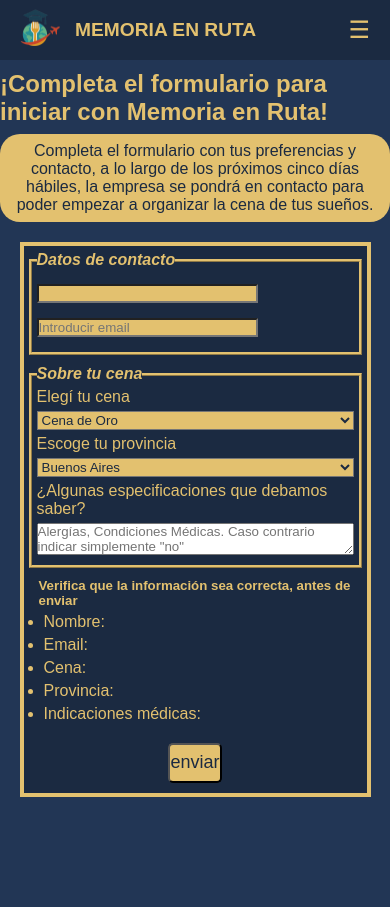
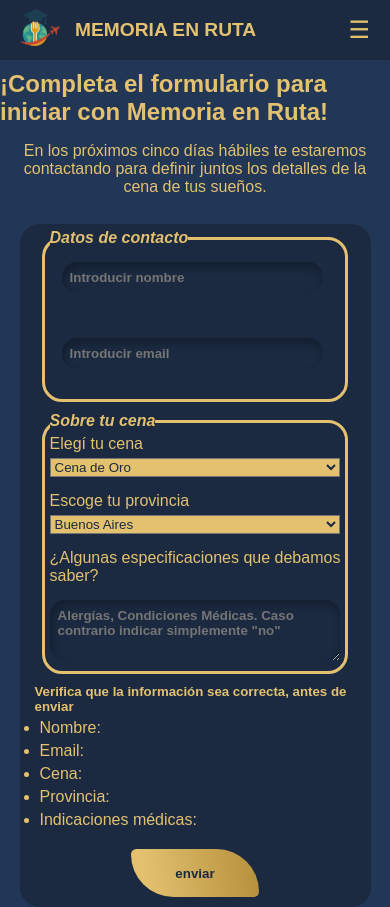
Before and after one commit to Fabricio3434/Proyecto-final-GT-Memoria-en-Ruta-, a React (Vite) app: page /organizeDinner in a window 390 px wide. Before the commit the page ends 844 px from the top, so only its background shows below. Built offline with nearby package versions, Linux system fonts and the light colour scheme.

Commit message:
Se adapto el formulario para que este en armonía con el resto de la página

```diff
--- a/src/App.css
+++ b/src/App.css
@@ -478,3 +478,40 @@ html {
         font-size: 11px;
     }
 }
+
+/*------------------------------------------------------------------------------------------*/
+
+
+/*Responsive formularios de envio*/
+@media(max-width: 600px) {
+    .Formulario {
+        width: 90%;
+        font-size: 16px;
+        border-width: 4px;
+    }
+
+    .field {
+        width: 90%;
+        padding: 5px;
+        border-width: 3px;
+    }
+
+    .color,
+    input,
+    select,
+    #t {
+        width: 100%;
+        margin: 5px 0;
+    }
+
+    .indicar>p {
+        height: auto;
+        padding: 8px;
+        font-size: 16px;
+    }
+
+    .ul {
+        font-size: 16px;
+        padding: 0 10px;
+    }
+}
--- a/src/css/Contact.css
+++ b/src/css/Contact.css
@@ -24,7 +24,8 @@
   grid-area: welcome;
 }
 
-#form {
+#form,
+.Formulario {
   display: flex;
   flex-direction: column;
   border-radius: 20px;
@@ -86,7 +87,9 @@
   font-weight: bold;
 }
 
-.complete {
+.complete,
+.color>input,
+#t {
   padding: 0.5rem;
   background-color: #1B2A41;
   border: none;
@@ -103,7 +106,8 @@
   transition: 300ms ease-in-out;
 }
 
-.complete:focus {
+.complete:focus,
+.color>input:focus {
   transform: scale(1.05);
 }
 
--- a/src/css/Formularios.css
+++ b/src/css/Formularios.css
@@ -5,12 +5,9 @@
 }
 
 .Formulario {
-    display: flex;
-    flex-direction: column;
     justify-content: center;
     align-items: center;
     margin-top: 10px;
-    border: 6px solid #e3c16f;
     width: 40%;
     font-size: 20px;
     gap: 10px;
@@ -19,7 +16,10 @@
     max-width: 600px;
     width: 100%;
     box-sizing: border-box;
+}
 
+.color>input {
+    margin-bottom: 20px;
 }
 
 legend {
@@ -29,19 +29,17 @@ legend {
 }
 
 .field {
-    border: 5px ridge #e3c16f;
-    padding: 7px;
+    border: 3px solid #e3c16f;
+    padding: 10px;
     width: 80%;
+    display: flex;
+    flex-direction: column;
+    gap: 10px;
+    border-radius: 20px;
 }
 
 .la {
     font-weight: normal;
-}
-
-.color>input {
-    background-color: #e3c16f;
-    color: #1b2a41;
-    width: 70%;
 }
 
 select {
@@ -66,29 +64,10 @@ select>option {
 }
 
 .indicar>p {
-    background-color: #e3c16f;
-    color: #1b2a41;
     height: 25px;
     text-align: center;
     margin-top: 8px;
     border-radius: 20px;
-}
-
-.envio {
-    background-color: #e3c16f;
-    color: #1b2a41;
-    width: 10em;
-    height: 1.5em;
-    border-radius: 5px;
-}
-
-.envio:hover {
-    scale: 1.2;
-}
-
-#t {
-    width: 80%;
-    margin: 7px;
 }
 
 .alinear2 {
@@ -100,42 +79,3 @@ select>option {
 .ul>li {
     margin: 5px;
 }
-
-@media(max-width: 600px) {
-    .Formulario {
-        width: 90%;
-        font-size: 16px;
-        border-width: 4px;
-    }
-
-    .field {
-        width: 100%;
-        padding: 5px;
-        border-width: 3px;
-    }
-
-    .color,
-    input,
-    select,
-    #t {
-        width: 100%;
-        margin: 5px 0;
-    }
-
-    .envio {
-        width: 100%;
-        height: 2.2em;
-        font-size: 18px;
-    }
-
-    .indicar>p {
-        height: auto;
-        padding: 8px;
-        font-size: 16px;
-    }
-
-    .ul {
-        font-size: 16px;
-        padding: 0 10px;
-    }
-}
--- a/src/css/ModoOscuro.css
+++ b/src/css/ModoOscuro.css
@@ -41,11 +41,16 @@ body.dark #welcome-message {
     background-color: #111111;
 }
 
-body.dark .complete {
+body.dark .complete,
+body.dark .color>input,
+body.dark #t {
     background-color: #1b1b1b;
 }
 
-body.dark .complete:focus {
+body.dark .complete:focus,
+body.dark .color>input:focus,
+body.dark #t:focus {
+
     background-color: #353433;
     color: #e3c16f;
 }
@@ -103,7 +108,9 @@ body.light .complete {
     background-color: #1B2A41;
 }
 
-body.light .complete:focus {
+body.light .complete:focus,
+body.light .color>input:focus,
+body.light #t:focus {
     color: #1B2A41;
     background-color: #e3c16f;
     box-shadow: 13px 13px 100px #E3C16F,
--- a/src/jsx/OrganizarCena.jsx
+++ b/src/jsx/OrganizarCena.jsx
@@ -7,10 +7,10 @@ export function Organizar() {
     "Santa Cruz", "Santa Fé", "Santiago del Estero", "Tierra del Fuego", "Tucumán"
   ]
   const [info, setInfo] = useLocalStorage('info', {
-    nombre: " ",
-    email: " ",
-    cena: " ",
-    provincia: " ",
+    nombre: "",
+    email: "",
+    cena: "",
+    provincia: "",
     indicaciones: ""
   })
   const guardar = (e) => {
@@ -21,8 +21,8 @@ export function Organizar() {
     <>
       <section className='indicar'>
         <h2>¡Completa el formulario para iniciar con Memoria en Ruta!</h2>
-        <p>Completa el formulario con tus preferencias y contacto, a lo largo de los
-          próximos cinco días hábiles, la empresa se pondrá en contacto para poder empezar a organizar la cena de tus sueños.
+        <p>En los próximos cinco días hábiles te estaremos contactando para
+          definir juntos los detalles de la cena de tus sueños.
         </p>
       </section>
       <section className="alinear">
@@ -31,8 +31,8 @@ export function Organizar() {
             <legend>Datos de contacto</legend>
             <div className='color'>
               <input type="text"
-                placeholder='Introducir nombre'
-                name='nombre'
+                placeholder="Introducir nombre"
+                name="nombre"
                 value={info.nombre}
                 onChange={guardar}
               />
@@ -80,7 +80,7 @@ export function Organizar() {
             <label htmlFor="indicaciones" className="la">¿Algunas especificaciones que debamos saber?</label>
             <div className='alinear2'>
               <textarea id='t' name="indicaciones" placeholder='Alergías, Condiciones Médicas. Caso contrario indicar simplemente "no"'
-                maxLength={50}
+                maxLength={50} cols={10} rows={3}
                 value={info.indicaciones} onChange={guardar}></textarea>
             </div>
           </fieldset>
@@ -94,7 +94,7 @@ export function Organizar() {
           </ul>
 
           <div >
-            <input className="envio"
+            <input id='sent'
               type="submit"
               value="enviar"
             />
--- a/src/jsx/Organizarviaje.jsx
+++ b/src/jsx/Organizarviaje.jsx
@@ -20,8 +20,8 @@ export function Organizar2() {
     <>
       <section className='indicar'>
         <h2>¡Completa el formulario para iniciar con Memoria en Ruta!</h2>
-        <p>Completa el formulario con tus preferencias y contacto, a lo largo de los
-          próximos cinco días hábiles, la empresa se pondrá en contacto para poder empezar a organizar el viaje de tus sueños.
+        <p>En los próximos cinco días hábiles te estaremos contactando para
+          definir juntos los detalles del viaje de tus sueños.
         </p>
       </section>
       <section className="alinear">
@@ -30,6 +30,7 @@ export function Organizar2() {
             <legend>Datos de contacto</legend>
             <div className="color">
               <input type="text"
+                placeholder="Introducir nombre"
                 name="nombre"
                 value={info.nombre}
                 onChange={guardar}
@@ -41,23 +42,26 @@ export function Organizar2() {
                 name="email"
                 value={info.email}
                 onChange={guardar}
-                placeholder="Introducri email"
+                placeholder="Introducir email"
               />
             </div>
           </fieldset>
-          <legend>Sobre tu viaje</legend>
           {/* */}
           <fieldset className="field">
-            <label htmlFor="viaje" className="la"> Elige tu viaje</label>
-            <select name="viaje"
+            <legend>Sobre tu viaje</legend>
+            <div>
+              <label htmlFor="viaje" className="la">Elige tu viaje</label>
+              <select
+                name="viaje"
                 id="V"
                 value={info.viaje}
                 onChange={guardar}
               >
                 <option value="Set-América del Sur">Set-América del Sur</option>
                 <option value="Set-Europa">Set-Europa</option>
-              <option value="Set-Australia">Set-Australia</option>
+                <option value="Set-Oceanía">Set-Oceanía</option>
               </select>
+            </div>
             {/* */}
             <div>
               <label htmlFor="provincias" className="la">Selecciona tu provincia</label>
@@ -80,10 +84,10 @@ export function Organizar2() {
             <li>{info.provincia}</li>
           </ul>
           <div>
-            <input type="submit" value="enviar" className="envio" />
+            <input type="submit" value="enviar" id="sent" />
           </div>
         </form>
-      </section>
+      </section >
     </>
   )
 }
```
Lines whose indentation alone changed are shown as unchanged.
